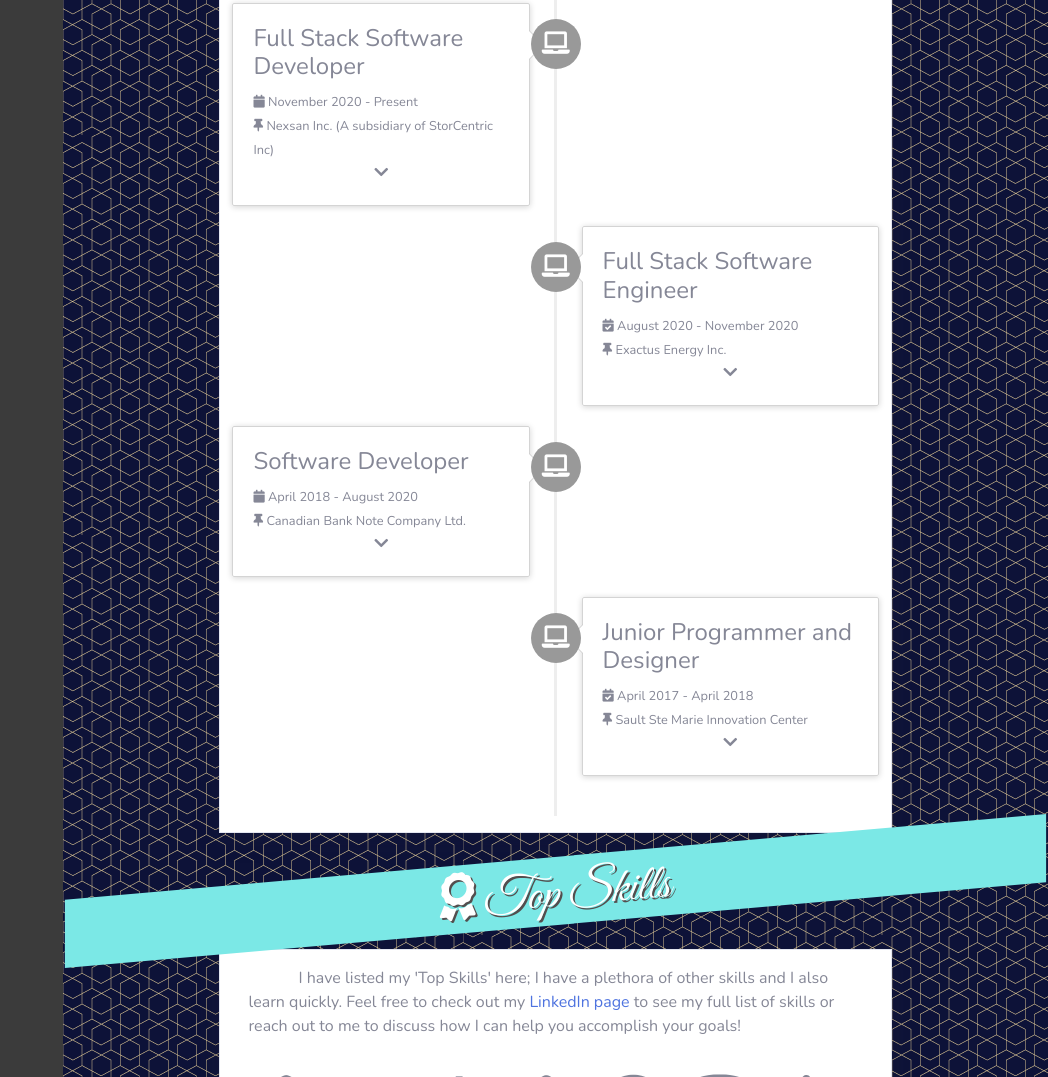
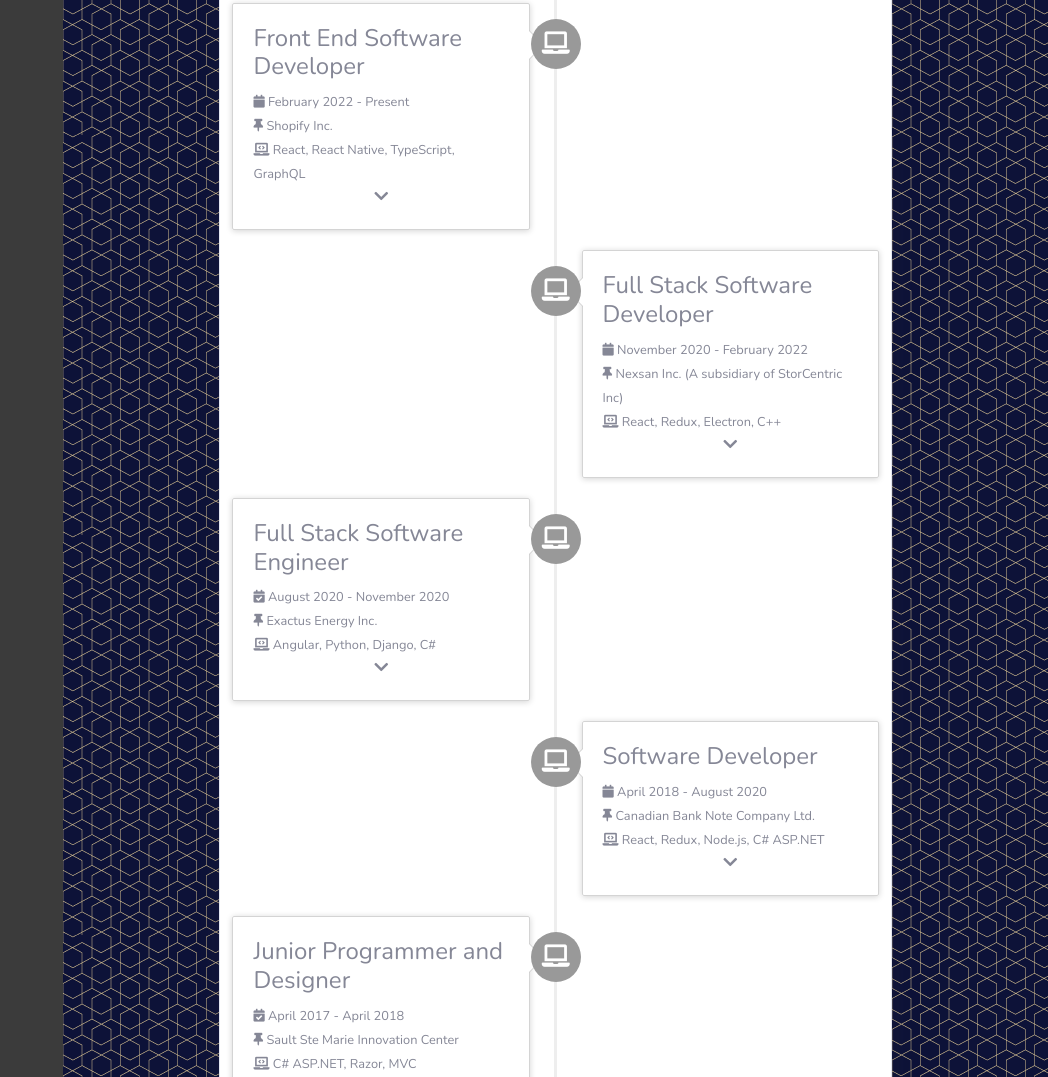
Before and after one commit to sydturn/sydturn.github.io, a website with bundled scripts: page index.html in a window 1280 px wide. Shown: the part 1465-2542 px from the top of the page, without its empty margins (232-1280 px from the left). Built offline with nearby package versions, Linux system fonts and the light colour scheme; a web font is replaced by a local one.

Commit message:
added skills to experience

```diff
--- a/index.html
+++ b/index.html
@@ -68,7 +68,7 @@
           <i class="stip fab fa-github"></i>
           <span class="link-description">My Portfolio</span>
         </a>
-        <a class="nav-link" href="./img/Turnbull_Resume_2021.pdf" download target="_blank">
+        <a class="nav-link" href="./img/Turnbull_Resume_2023.pdf" download target="_blank">
           <i class="stip fas fa-download"></i>
           <span class="link-description">Get a copy of my Resume!</span>
         </a>
@@ -113,7 +113,6 @@
               <hr class="sidebar-divider my-3">
               <div class="education-card">
                 <span class="h5 mb-0 font-weight-bold text-gray-800">Bachelor of Computer Science</span> <br/>
-                (General) - Accelerated.</br>
                 Algoma University
                  <br/>
                 2016 - 2017
@@ -152,9 +151,31 @@
                   <div class="timeline-badge"><i class=" fas fa-laptop"></i></div>
                   <div class="timeline-panel">
                     <div class="timeline-heading">
+                      <h4 class="timeline-title">Front End Software Developer</h4>
+                      <span><small class="text-muted"><i class="fas fa-calendar"></i> February 2022 - Present </small></span><br/>
+                      <span><small class="text-muted"><i class="fas fa-thumbtack"></i> Shopify Inc.</small></span> <br/>
+                      <span><small class="text-muted"><i class="fas fa-laptop-code"></i> React, React Native, TypeScript, GraphQL</small></span> <br/>
+                      <i class="fa fa-chevron-down bouncing-chevron" aria-hidden="true"></i>
+                    </div>
+                    <div class="my-dropdown-content timeline-body">
+                      <ul>
+                        <li>Utilizing React, React Native, and GraphQL to develop responsive, pragmatic, and reliable front end interfaces  for both web and mobile applications.</li>
+                        <li>Collaborating closely with product, design, marketing, and data teams in a product-driven environment to deliver cohesive and customer-centric features.</li>
+                        <li>Ensuring maintainable, scalable, and reusable code through the application of design patterns, data structures, and web architecture best practices.</li>
+                        <li>Leading teams throughout the discovery, delivery, and experimentation phases, employing an iterative approach to ensure the creation of high-quality end products.</li>
+                      </ul>
+                    </div>
+                  </div>
+                </li>
+
+                <li class="timeline-inverted my-dropdown">
+                  <div class="timeline-badge"><i class=" fas fa-laptop"></i></div>
+                  <div class="timeline-panel">
+                    <div class="timeline-heading">
                       <h4 class="timeline-title">Full Stack Software Developer</h4>
-                      <span><small class="text-muted"><i class="fas fa-calendar"></i> November 2020 - Present </small></span><br/>
+                      <span><small class="text-muted"><i class="fas fa-calendar"></i> November 2020 - February 2022 </small></span><br/>
                       <span><small class="text-muted"><i class="fas fa-thumbtack"></i> Nexsan Inc. (A subsidiary of StorCentric Inc) </small></span> <br/>
+                      <span><small class="text-muted"><i class="fas fa-laptop-code"></i> React, Redux, Electron, C++</small></span> <br/>
                       <i class="fa fa-chevron-down bouncing-chevron" aria-hidden="true"></i>
                     </div>
                     <div class="my-dropdown-content timeline-body">
@@ -167,13 +188,14 @@
                   </div>
                 </li>
 
-                  <li class="timeline-inverted my-dropdown">
+                  <li class="my-dropdown">
                     <div class="timeline-badge danger"><i class="fas fa-laptop"></i></div>
                     <div class="timeline-panel">
                       <div class="timeline-heading">
                         <h4 class="timeline-title">Full Stack Software Engineer</h4>
                         <span><small class="text-muted"><i class="fas fa-calendar-check"></i> August 2020 - November 2020</small></span><br/>
-                        <span><small class="text-muted"><i class="fas fa-thumbtack"></i> Exactus Energy Inc.</small></span>
+                        <span><small class="text-muted"><i class="fas fa-thumbtack"></i> Exactus Energy Inc.</small></span><br/>
+                        <span><small class="text-muted"><i class="fas fa-laptop-code"></i> Angular, Python, Django, C#</small></span> <br/>
                         <i class="fa fa-chevron-down bouncing-chevron" aria-hidden="true"></i>
                       </div>
                       <div class="my-dropdown-content timeline-body">
@@ -188,13 +210,14 @@
                     </div>
                   </li>
 
-                  <li class="my-dropdown">
+                  <li class="timeline-inverted my-dropdown">
                     <div class="timeline-badge"><i class=" fas fa-laptop"></i></div>
                     <div class="timeline-panel">
                       <div class="timeline-heading">
                         <h4 class="timeline-title">Software Developer</h4>
                         <span><small class="text-muted"><i class="fas fa-calendar"></i> April 2018 - August 2020 </small></span><br/>
                         <span><small class="text-muted"><i class="fas fa-thumbtack"></i> Canadian Bank Note Company Ltd. </small></span> <br/>
+                        <span><small class="text-muted"><i class="fas fa-laptop-code"></i> React, Redux, Node.js, C# ASP.NET</small></span> <br/>
                         <i class="fa fa-chevron-down bouncing-chevron" aria-hidden="true"></i>
                       </div>
                       <div class="my-dropdown-content timeline-body">
@@ -208,13 +231,14 @@
                     </div>
                   </li>
 
-                  <li class="timeline-inverted my-dropdown">
+                  <li class="my-dropdown">
                     <div class="timeline-badge warning"><i class="fas fa-laptop"></i></div>
                     <div class="timeline-panel">
                       <div class="timeline-heading">
                         <h4 class="timeline-title">Junior Programmer and Designer</h4>
                         <span><small class="text-muted"><i class="fas fa-calendar-check"></i> April 2017 - April 2018</small></span><br/>
-                        <span><small class="text-muted"><i class="fas fa-thumbtack"></i> Sault Ste Marie Innovation Center</small></span>
+                        <span><small class="text-muted"><i class="fas fa-thumbtack"></i> Sault Ste Marie Innovation Center</small></span><br/>
+                        <span><small class="text-muted"><i class="fas fa-laptop-code"></i> C# ASP.NET, Razor, MVC</small></span><br/>
                         <i class="fa fa-chevron-down bouncing-chevron" aria-hidden="true"></i>
                       </div>
                       <div class="my-dropdown-content timeline-body">
@@ -248,8 +272,8 @@
                         <span class="icon-reactredux skill-icon"></span><br/>
                         <div class="skill-info">
                           <span>
-                          <h4>React-Redux</h4>
-                          <p>Advanced working experience utilizing React-Redux structure to develop dynamic web applications that use an extensive amount of frequently changing, interactive data. I also have experience using a vast array of NPM packages and other JavaScript libraries.</p>
+                          <h4>React</h4>
+                          <p>Advanced working experience utilizing React paired with javascript, and typescript, to develop dynamic web applications that use an extensive amount of frequently changing, interactive data. I also have experience using a vast array of NPM packages and other JavaScript libraries.</p>
                         </span>
                         </div>
                       </div>
```
Also changed, not shown: 2 other files.
